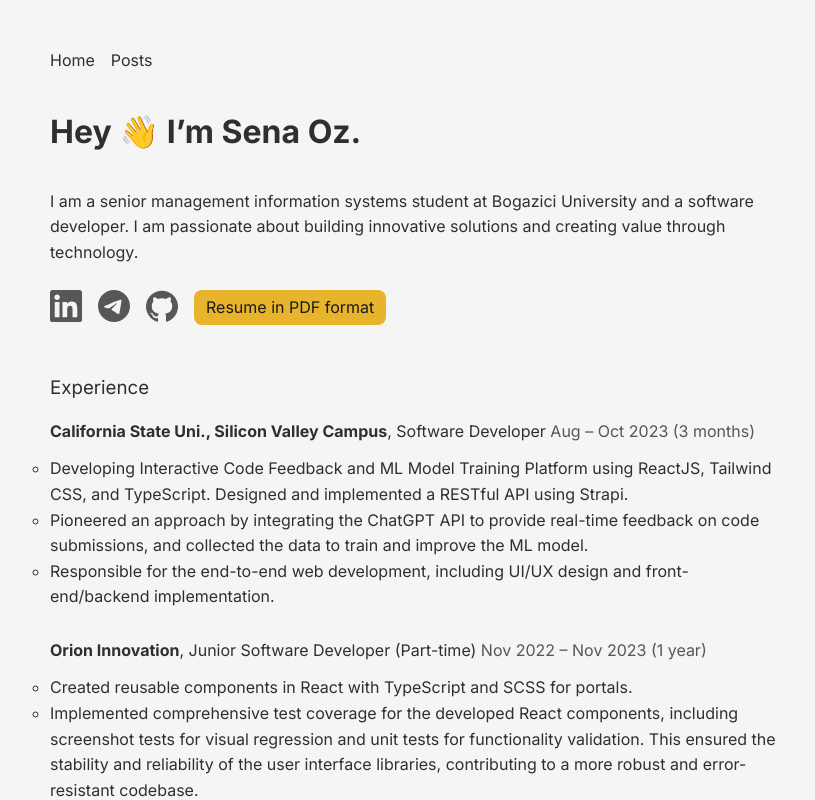
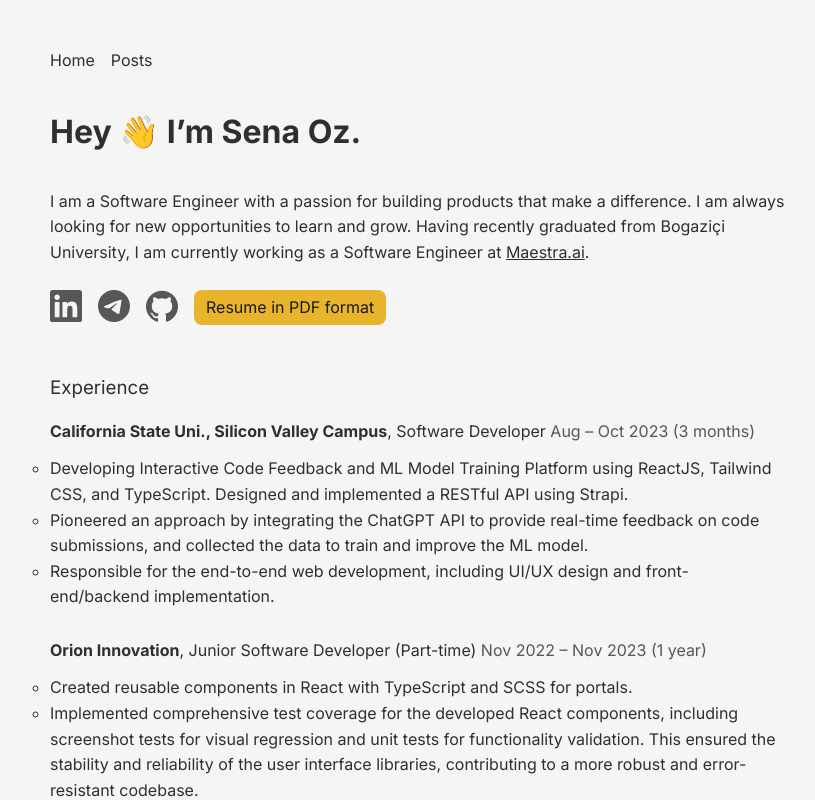
Before and after one commit to senaoz/senaoz.com, a Next.js app: page / in a window 1280 px wide. Shown: the top 800 px of the page, without its empty margins (222-1037 px from the left). Built offline with nearby package versions, Linux system fonts and the light colour scheme.

Commit message:
update bio

```diff
--- a/src/app/layout.tsx
+++ b/src/app/layout.tsx
@@ -10,7 +10,7 @@ const inter = Inter({ weight: ["400", "700"], subsets: ["latin"] });
 export const metadata: Metadata = {
   title: "Sena Oz",
   description:
-    "I am a senior student at Bogazici University and a software developer. I am passionate about building innovative solutions and creating value through technology.",
+    "I am a Software Engineer with a passion for building products that make a difference. I am always looking for new opportunities to learn and grow. Having recently graduated from Bogaziçi University.",
 };
 
 const pages: { href: string; label: string }[] = [
--- a/src/app/page.tsx
+++ b/src/app/page.tsx
@@ -9,9 +9,14 @@ export default function HomePage() {
     <>
       <h1 className="title">Hey 👋 I’m Sena Oz. </h1>
       <p>
-        I am a senior management information systems student at Bogazici
-        University and a software developer. I am passionate about building
-        innovative solutions and creating value through technology.
+        I am a Software Engineer with a passion for building products that make
+        a difference. I am always looking for new opportunities to learn and
+        grow. Having recently graduated from Bogaziçi University, I am currently
+        working as a Software Engineer at{" "}
+        <a href="https://maestra.ai" target="_blank">
+          Maestra.ai
+        </a>
+        .
       </p>
 
       <div className="contact-icons">
```
